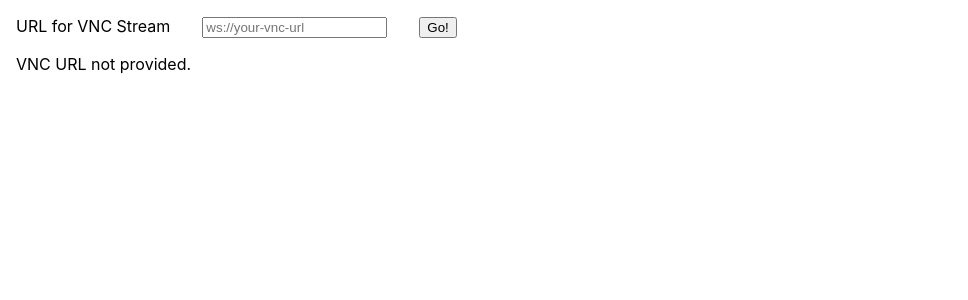
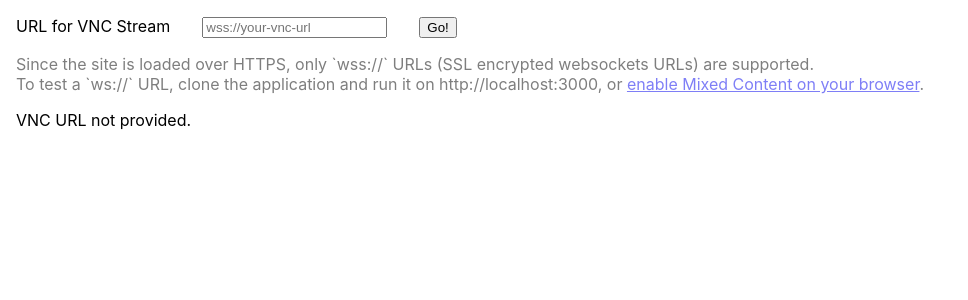
Before and after one commit to roerohan/react-vnc, a React (Create React App) app: page / in a window 1280 px wide. Shown: the top 300 px of the page, without its empty margins (0-968 px from the left). Built offline with nearby package versions, Linux system fonts and the light colour scheme.

Commit message:
fix: Add warning about ws:// URL

```diff
--- a/src/App.tsx
+++ b/src/App.tsx
@@ -24,10 +24,16 @@
 
         <input type="text" onChange={({ target: { value } }) => {
           setInputUrl(value);
-        }} name="url" placeholder="ws://your-vnc-url" />
+        }} name="url" placeholder="wss://your-vnc-url" />
 
         <Spacer />
         <button onClick={() => setVncUrl(inputUrl)}>Go!</button>
+      </div>
+
+      <div style={{ opacity: 0.5, margin: '1rem' }}>
+        Since the site is loaded over HTTPS, only `wss://` URLs (SSL encrypted websockets URLs) are supported.
+        <br />
+        To test a `ws://` URL, clone the application and run it on http://localhost:3000, or <a href="https://experienceleague.adobe.com/docs/target/using/experiences/vec/troubleshoot-composer/mixed-content.html?lang=en#task_5448763B8DC941FD80F84041AEF0A14D">enable Mixed Content on your browser</a>.
       </div>
 
       <div style={{ margin: '1rem' }}>
```
